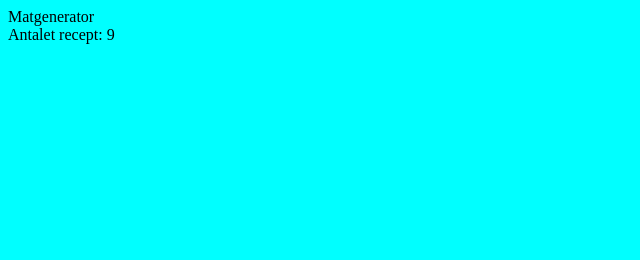
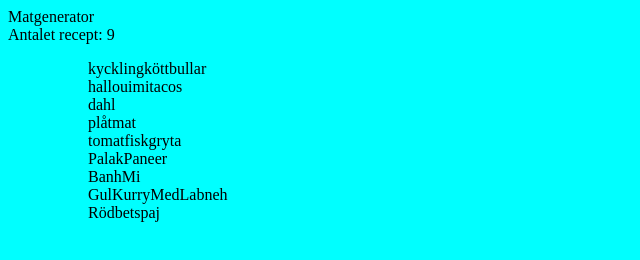
Before and after one commit to mikaelSahlestrom/matgenerator, a plain HTML site: page index.html in a window 1280 px wide. Shown: the whole page, without its empty margins (0-640 px from the left). Drawn offline with Linux system fonts and the light colour scheme.

Commit message:
add recepie presentation and js module

```diff
--- a/app.js
+++ b/app.js
@@ -1,4 +1,26 @@
 import mat from './matlista.js'
 
-const a = Object.keys(mat).length;
-document.getElementById("recepie-count").innerHTML = a;
+function räknaRecept(){
+    const antalRecept = Object.keys(mat).length;
+    document.getElementById("recepie-count").innerHTML = antalRecept;
+}
+
+function recept(){
+    const recepieList = document.getElementById("recept")
+
+    Object.keys(mat).forEach(
+        (mat) => {
+            const newRecepie = document.createElement("ol")
+            let text = document.createTextNode(mat)
+            newRecepie.appendChild(text)
+            recepieList.appendChild(newRecepie)
+       }
+        )
+}
+
+
+// content loader
+document.getElementById("app").onload = () => {
+    räknaRecept()
+    recept()
+}
--- a/index.html
+++ b/index.html
@@ -7,7 +7,7 @@
     <link rel="stylesheet" href="styles.css">
     <title>Document</title>
 </head>
-<body>
+<body id="app">
     <div class="nav-bar"></div>
     <div class="header">Matgenerator</div>
     <div class="content">
@@ -17,6 +17,7 @@
         <p>Antalet recept:</p>
         <p id="recepie-count">0</p>
     </div>
+    <ol id="recept"></ol>
 </body>
 <!-- <script type="module" src="matlista.js"></script> -->
 <script type="module" src="app.js"></script>
```
